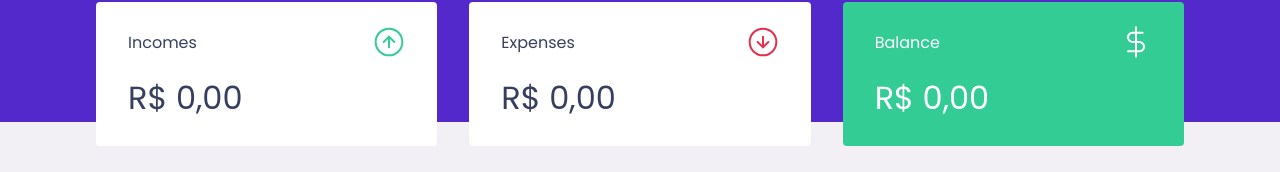
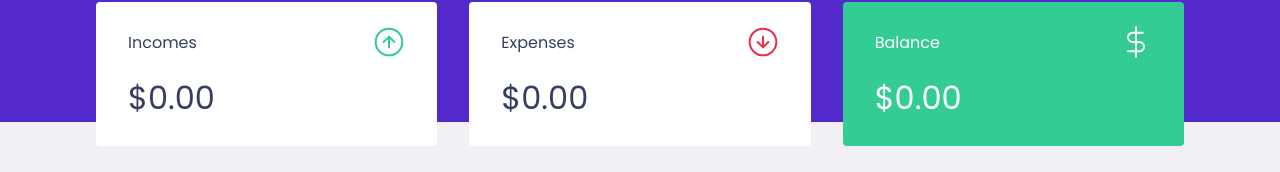
Before and after one commit to andrevberaldo/02-dt-money, a React (Create React App) app: page / in a window 1280 px wide. Shown: the part 150-322 px from the top of the page. Built offline with nearby package versions, Linux system fonts and the light colour scheme; no server answers; what miragejs would draw is missing.

Commit message:
prevent trigger submit on Radio box including type='button'

```diff
--- a/src/components/NewTransactionModals/index.tsx
+++ b/src/components/NewTransactionModals/index.tsx
@@ -7,6 +7,7 @@ import outcomeImg from '../../assets/outcome.svg'
 
 import { Container, RadioBox, TransactionTypeContainer } from './newTransactionModal.styles';
 import { useTransactions } from '../../hooks/useTransactions';
+
 interface newTransactionModalProps {
     isOpen: boolean;
     onRequestClose: () => void;
@@ -80,6 +81,7 @@ export function NewTransactionModal({isOpen, onRequestClose}: newTransactionModa
                         onClick={() => setType('income')}
                         isActive={type === 'income'}
                         activeColor={'green'}
+                        type={'button'}
                     >
                         <img src={incomeImg} alt="Income" />
                         <span>Income</span>
@@ -88,6 +90,7 @@ export function NewTransactionModal({isOpen, onRequestClose}: newTransactionModa
                         onClick={() => setType('withdraw')}
                         isActive={type === 'withdraw'}
                         activeColor={'red'}
+                        type={'button'}
                     >
                         <img src={outcomeImg} alt="outcome" />
                         <span>Expense</span>
--- a/src/components/Summary/index.tsx
+++ b/src/components/Summary/index.tsx
@@ -4,6 +4,10 @@ import outcomeImg from '../../assets/outcome.svg'
 import totalImg from '../../assets/total.svg'
 import { useTransactions } from "../../hooks/useTransactions";
 
+
+interface IO {
+    [key: string]: string;
+}
 
 
 export function Summary() {
@@ -26,6 +30,27 @@ export function Summary() {
 
     const total = totalIncome + totalWithdraw;
 
+    const currencies: IO = {
+        'en-US': 'USD',
+        'pr-BR': 'BRL',
+        'de-DE': 'EUR'
+    }
+
+    function getCurrency() {
+        const locale = navigator.languages[0];
+        const currency = currencies[locale];
+
+        if(currency) return {
+            locale,
+            currency
+        }
+
+        return {
+            locale: 'en-US',
+            currency: 'USD'
+        }
+    }
+
     return (
         <Container>
             <div>
@@ -34,9 +59,9 @@ export function Summary() {
                     <img src={incomeImg} alt="entradas" />
                 </header>
                 <strong>
-                    {new Intl.NumberFormat('pt-BR', {
+                    {new Intl.NumberFormat(getCurrency().locale, {
                         style: 'currency',
-                        currency: 'BRL'
+                        currency: getCurrency().currency
                     }).format(totalIncome)}
                 </strong>
             </div>
@@ -46,9 +71,9 @@ export function Summary() {
                     <img src={outcomeImg} alt="saidas" />
                 </header>
                 <strong>
-                    {new Intl.NumberFormat('pt-BR', {
+                    {new Intl.NumberFormat(getCurrency().locale, {
                         style: 'currency',
-                        currency: 'BRL'
+                        currency: getCurrency().currency
                     }).format(totalWithdraw)}
                 </strong>
             </div>
@@ -58,9 +83,9 @@ export function Summary() {
                     <img src={totalImg} alt="total" />
                 </header>
                 <strong>
-                    {new Intl.NumberFormat('pt-BR', {
+                    {new Intl.NumberFormat(getCurrency().locale, {
                         style: 'currency',
-                        currency: 'BRL'
+                        currency: getCurrency().currency
                     }).format(total)}
                 </strong>
             </div>
--- a/src/components/TransactionsTable/index.tsx
+++ b/src/components/TransactionsTable/index.tsx
@@ -9,9 +9,33 @@ interface Transaction {
     category: string;
     createdAt: string;
 }
+interface IO {
+    [key: string]: string;
+}
 
 function TransactionTable() {
     const { transactions } = useTransactions();
+
+    const currencies: IO = {
+        'en-US': 'USD',
+        'pt-BR': 'BRL',
+        'de-DE': 'EUR'
+    }
+
+    function getCurrency() {
+        const locale = navigator.languages[0];
+        const currency = currencies[locale];
+
+        if(currency) return {
+            locale,
+            currency
+        }
+
+        return {
+            locale: 'en-US',
+            currency: 'USD'
+        }
+    }
 
     return (
         <Container>
@@ -32,16 +56,16 @@ function TransactionTable() {
                                 <td>{transaction.category}</td>
                                 <td className={transaction.type}>
                                     {
-                                        new Intl.NumberFormat('pt-BR', {
+                                        new Intl.NumberFormat(getCurrency().locale, {
                                             style: 'currency',
-                                            currency: 'BRL'
+                                            currency: getCurrency().currency
                                         }).format(transaction.amount)
                                     }
                                 </td>
                                 <td>{transaction.type}</td>
                                 <td>
                                 {
-                                        new Intl.DateTimeFormat('pt-BR').format(
+                                        new Intl.DateTimeFormat(getCurrency().locale).format(
                                             new Date(transaction.createdAt))
                                     }
                                 </td>
```
